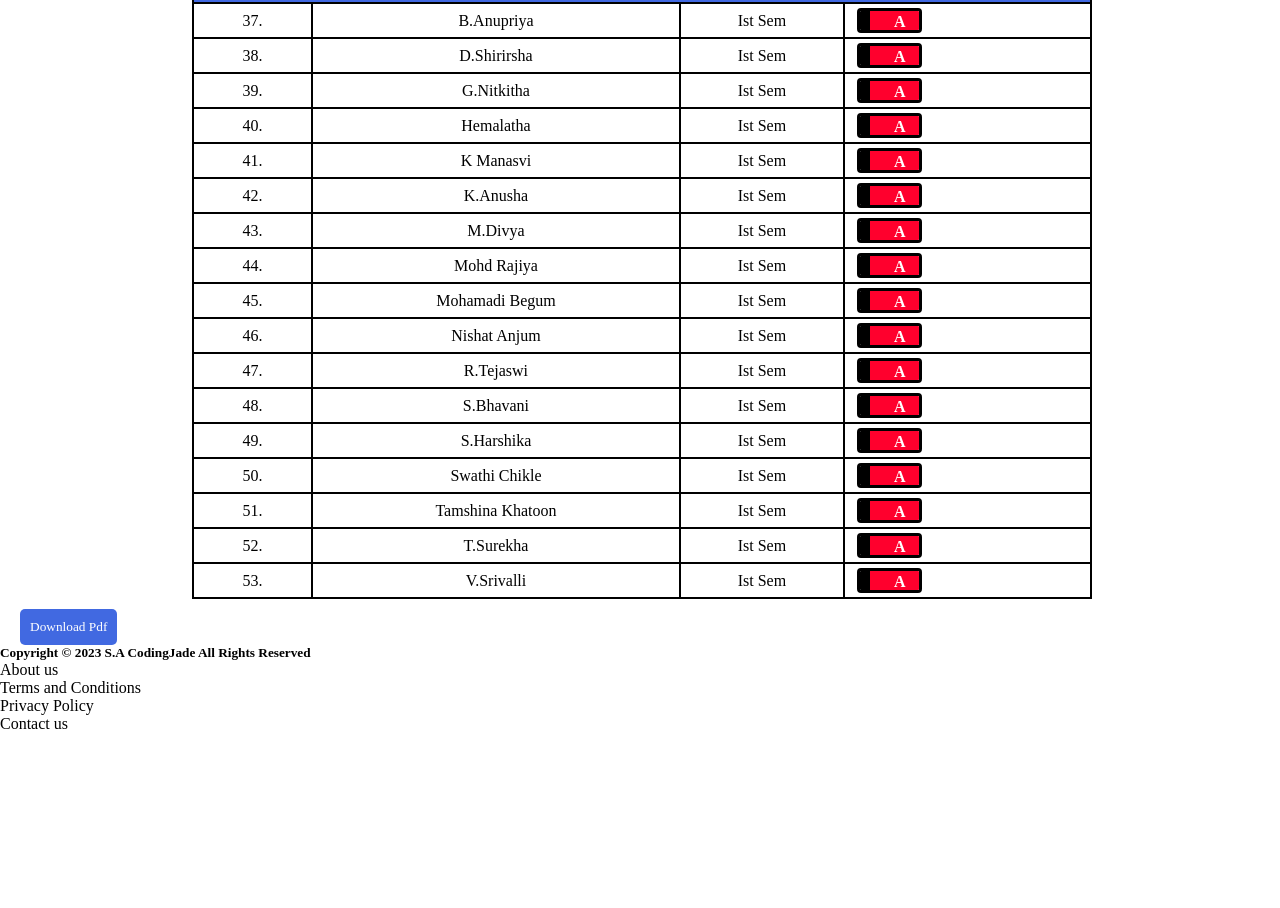
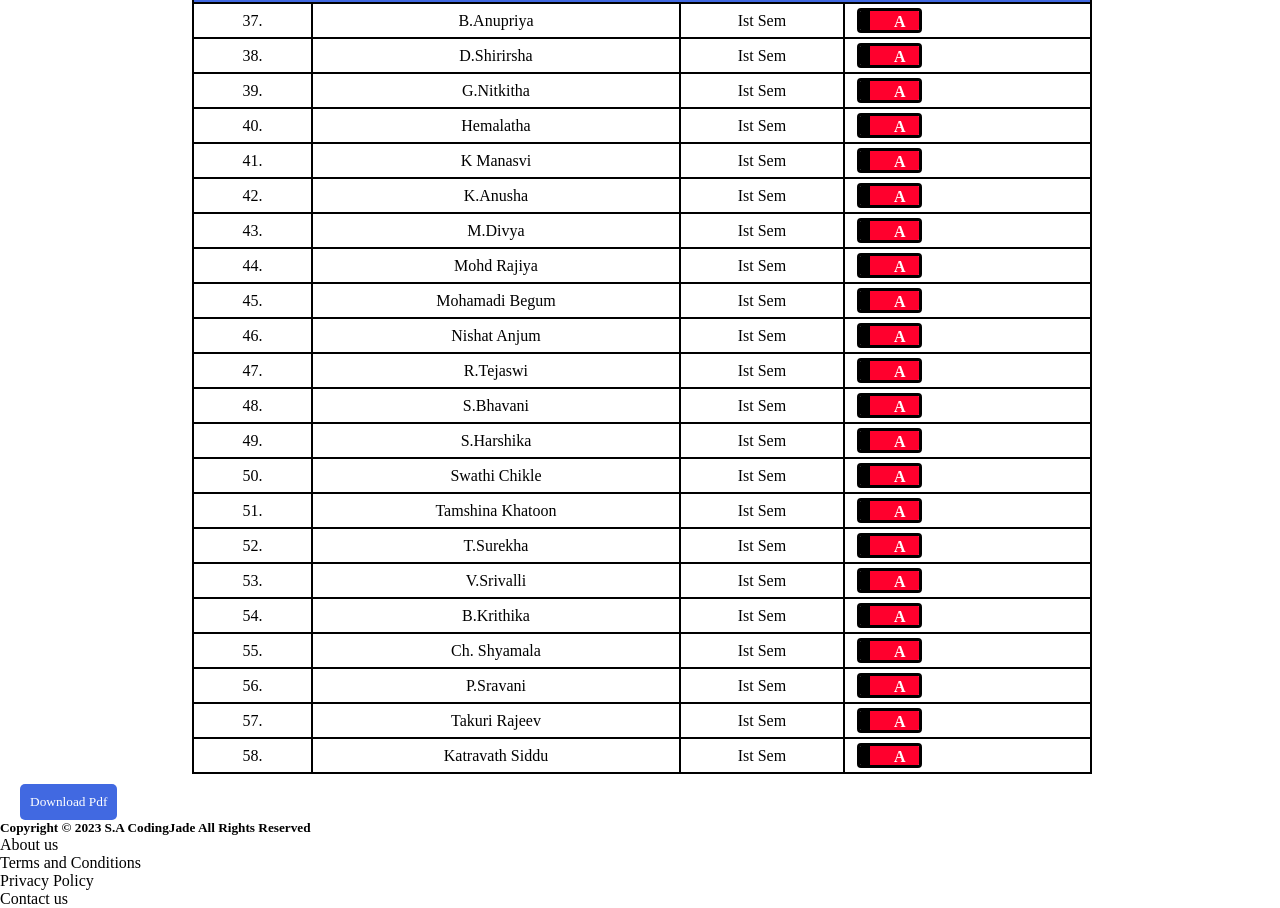
Before and after one commit to Ssaj525/Data-Structure-Game, a plain HTML site: page index.html in a window 1280 px wide. Shown: the part 1571-2479 px from the top of the page. Before the commit the page ends 2304 px from the top, so only its background shows below. Drawn offline with Linux system fonts and the light colour scheme.

Commit message:
index.html

```diff
--- a/index.html
+++ b/index.html
@@ -564,6 +564,56 @@
           <div><span class="slide"></span></div>
         </div></td>
       </tr>
+      <tr>
+        <td>54.</td>
+        <td> B.Krithika
+        </td>
+        <td>Ist Sem</td>
+        <td><div class="checkbox-btn">
+          <input type="checkbox" name="">
+          <div><span class="slide"></span></div>
+        </div></td>
+      </tr>
+      <tr>
+        <td>55.</td>
+        <td> Ch. Shyamala
+        </td>
+        <td>Ist Sem</td>
+        <td><div class="checkbox-btn">
+          <input type="checkbox" name="">
+          <div><span class="slide"></span></div>
+        </div></td>
+      </tr>
+      <tr>
+        <td>56.</td>
+        <td>P.Sravani
+        </td>
+        <td>Ist Sem</td>
+        <td><div class="checkbox-btn">
+          <input type="checkbox" name="">
+          <div><span class="slide"></span></div>
+        </div></td>
+      </tr>
+      <tr>
+        <td>57.</td>
+        <td>Takuri Rajeev
+        </td>
+        <td>Ist Sem</td>
+        <td><div class="checkbox-btn">
+          <input type="checkbox" name="">
+          <div><span class="slide"></span></div>
+        </div></td>
+      </tr>
+      <tr>
+        <td>58.</td>
+        <td>Katravath Siddu
+        </td>
+        <td>Ist Sem</td>
+        <td><div class="checkbox-btn">
+          <input type="checkbox" name="">
+          <div><span class="slide"></span></div>
+        </div></td>
+      </tr>
      </table>
        </div>
        </div>
```
